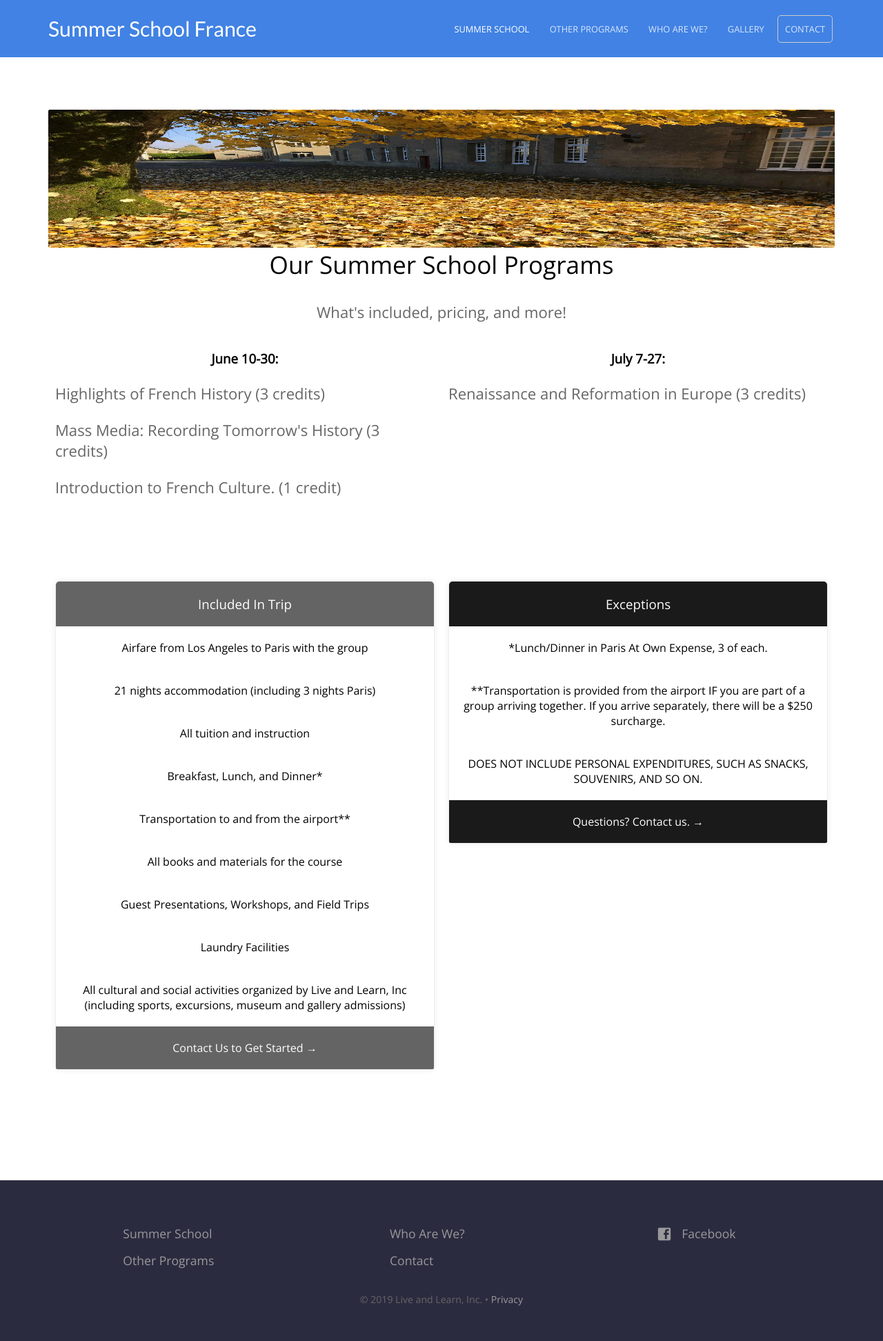
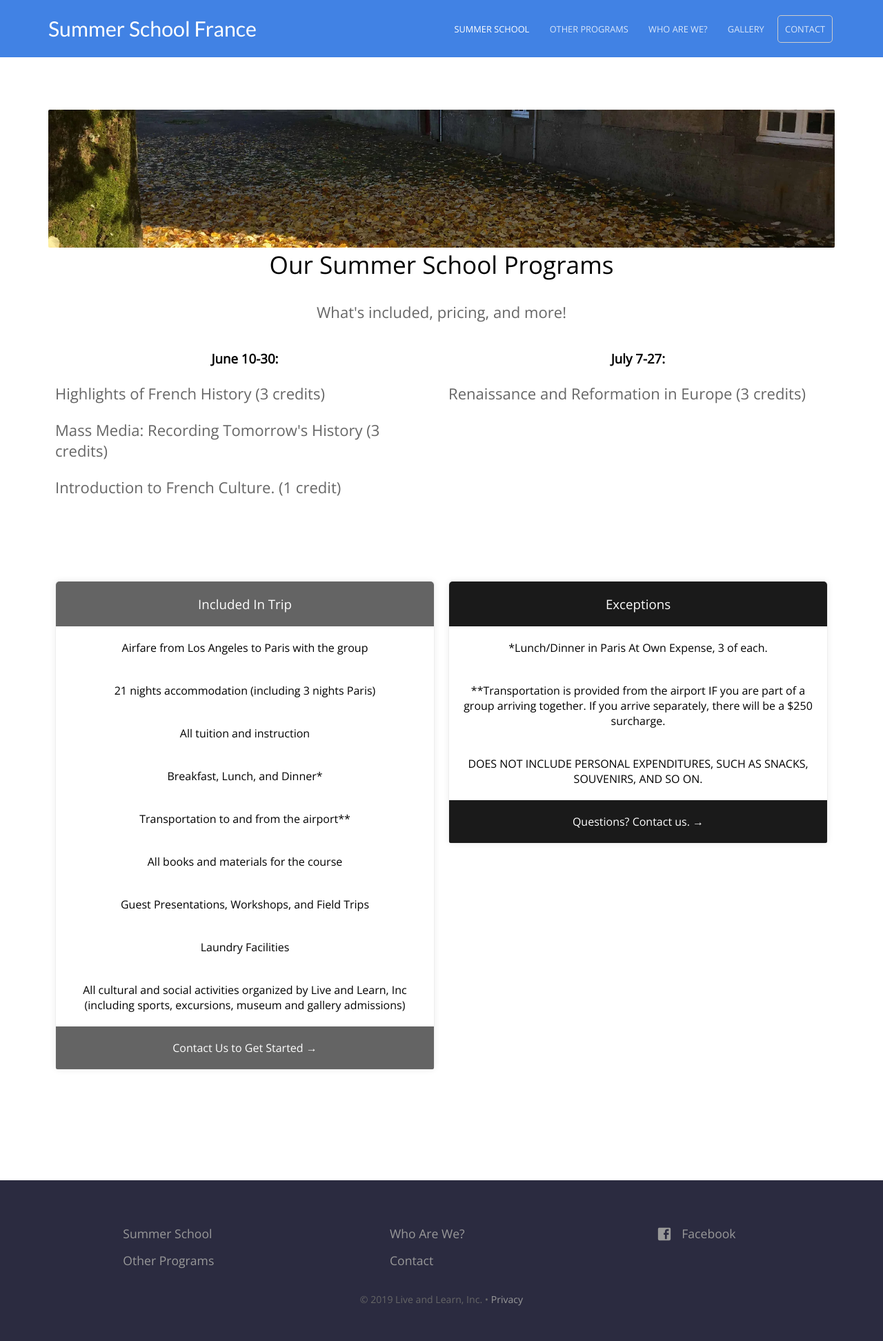
Before and after one commit to baritchie/project1, a Jekyll site: the page built from summerschoolprograms.html, in a window 1280 px wide. Shown: the whole page at 69% size. Built offline with Jekyll 4.4.1, drawn with Linux system fonts in a browser that asks for light colours.

Commit message:
Updated '_layouts/page.html' via CloudCannon

```diff
--- a/_layouts/page.html
+++ b/_layouts/page.html
@@ -8,7 +8,7 @@ layout: default
     			<picture>
                     <source class="screenshot" srcset="{{ page.picture_url }}.webp" type="image/webp">
                     <source class="screenshot" srcset="{{ page.picture_url }}.jpg" type="image/jpeg">
-                    <img style="height:200px;width:100%;" class="screenshot" src="{{ page.picture_url }}.jpg" />
+                    <img style="height:200px;width:100%;object-fit:cover;" class="screenshot" src="{{ page.picture_url }}.jpg" />
                 </picture>
 				<h2>{{ page.heading }}</h2>
 		    {% elsif page.heading %}
```
